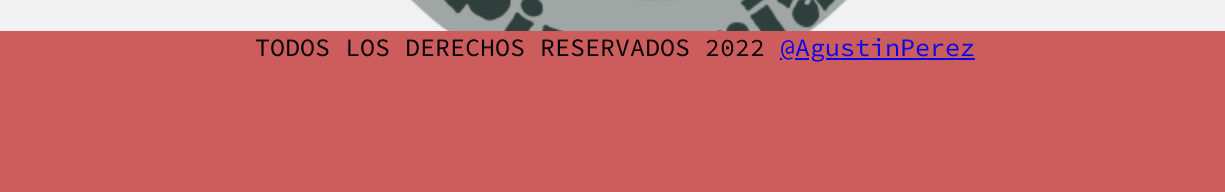
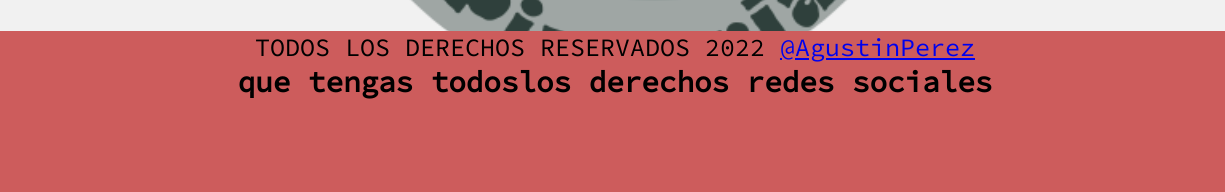
Before and after one commit to Agusmdq/pruebaGit, a plain HTML site: page home.html in a window 1280 px wide. Shown: the part 608-800 px from the top of the page, 0-1225 px from the left. Drawn offline with nearby package versions, Linux system fonts and the light colour scheme; a web font is replaced by a local one.

Commit message:
agregando h3 footer

```diff
--- a/home.html
+++ b/home.html
@@ -82,7 +82,9 @@
 
             <p> TODOS LOS DERECHOS RESERVADOS 2022 <a href="https://www.instagram.com/agus.mdq/">@AgustinPerez</a>
             </p>
+            <h3>que tengas todoslos derechos redes sociales
 
+            </h3>
         </footer>
     </div>
 
```
